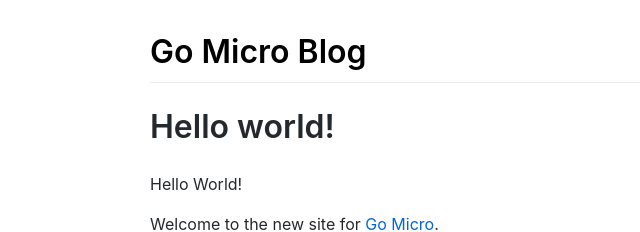
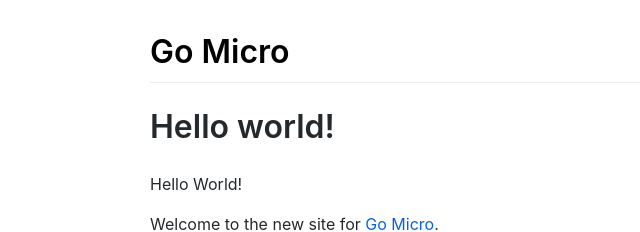
Before and after one commit to go-micro/gomicro.dev, a Jekyll site: the page built from blog/_posts/2023-03-21-helloworld.md, in a window 1280 px wide. Shown: the top 232 px of the page, without its empty margins (0-640 px from the left). Built offline with Jekyll 4.4.1, drawn with Linux system fonts in a browser that asks for light colours; comment, search, counter and statistics services are not loaded.

Commit message:
Update post.html

```diff
--- a/_layouts/post.html
+++ b/_layouts/post.html
@@ -16,7 +16,7 @@
         {% if site.logo %}
         <img src="{{ site.logo | absolute_url }}" height=auto width=50px style="display: inline; vertical-align: middle;"/>
         {% endif %}
-	{{ site.title }} Blog</a>
+	{{ site.title }}</a>
       </h1>
       {% endif %}
 
```
